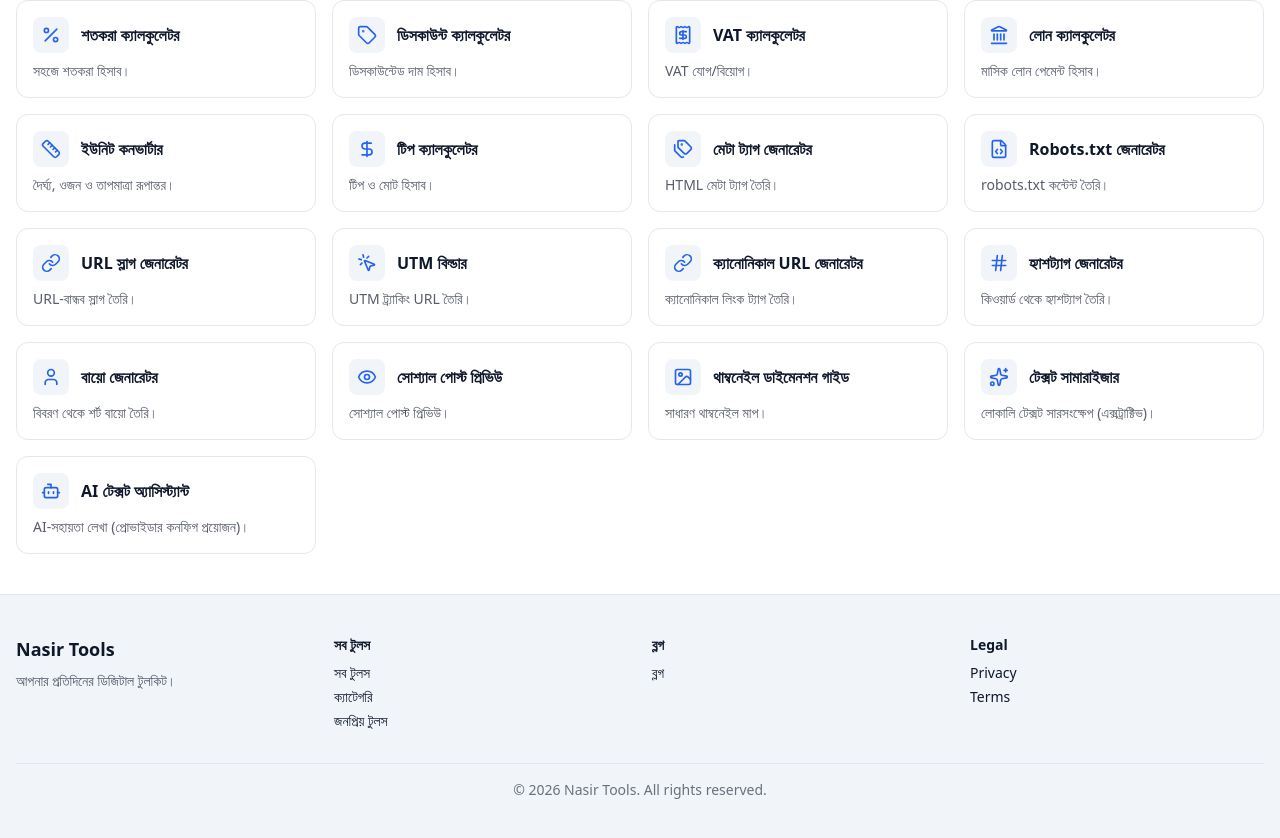
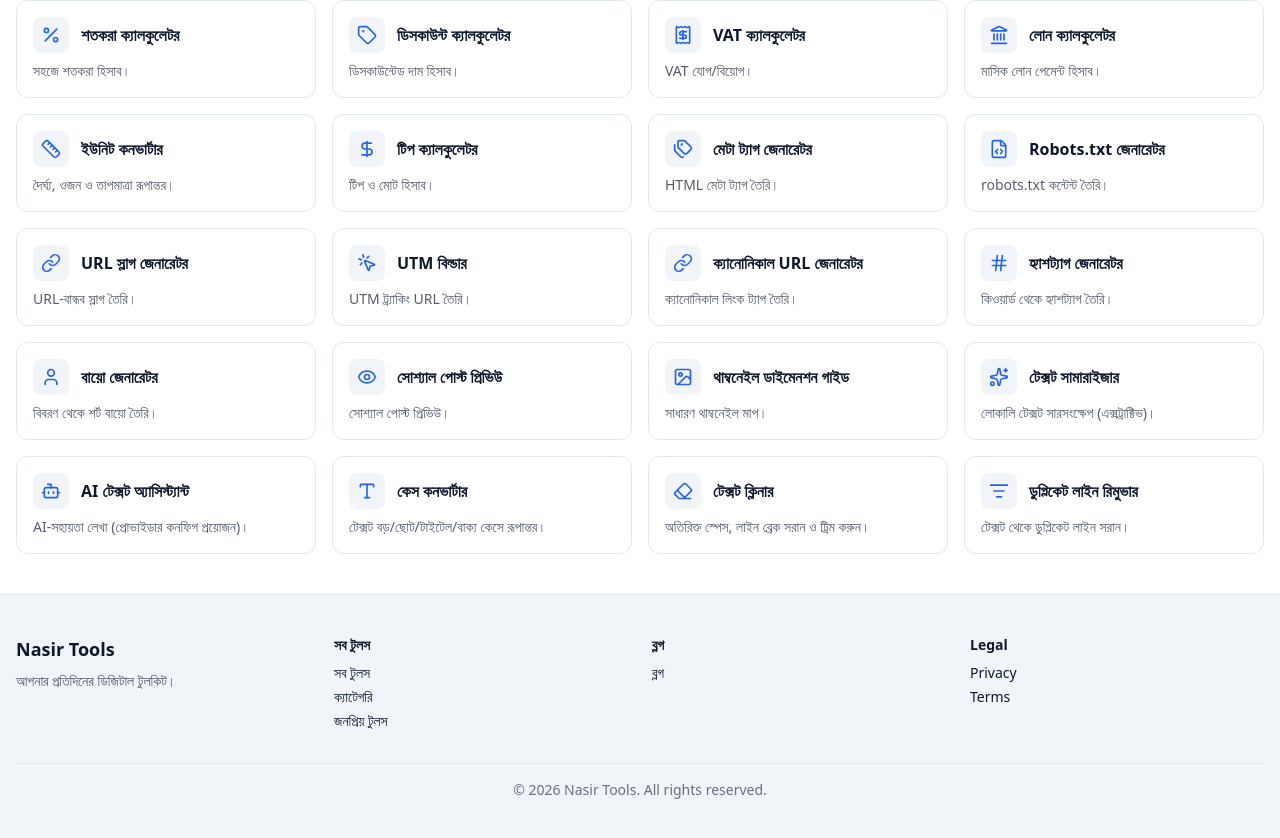
Before and after one commit to dipuakhando770/all-in-one-tool, a Next.js app: page /bn/tools in a window 1280 px wide. Shown: the part 617-1455 px from the top of the page. Built offline with nearby package versions, Linux system fonts and the light colour scheme.

Commit message:
Add 3 new text tools (case converter, text cleaner, duplicate line remover)

```diff
--- /dev/null
+++ b/src/tools/extra.ts
@@ -0,0 +1,76 @@
+import type { ToolDefinition } from "@/lib/tools/types";
+import type { Locale } from "@/lib/i18n";
+
+const L = (en: string, bn: string): Record<Locale, string> => ({ en, bn });
+const LI = (en: string[], bn: string[]): Record<Locale, string[]> => ({ en, bn });
+
+export const extraTools: ToolDefinition[] = [
+  {
+    id: "case-converter", slug: "case-converter", category: "text", icon: "Type",
+    name: L("Case Converter", "কেস কনভার্টার"),
+    description: L("Convert text to upper, lower, title or sentence case.", "টেক্সট বড়/ছোট/টাইটেল/বাক্য কেসে রূপান্তর।"),
+    inputSchema: [
+      { name: "text", label: L("Text", "টেক্সট"), type: "textarea", required: true },
+      { name: "mode", label: L("Mode", "মোড"), type: "select", options: [
+        { value: "upper", label: L("UPPERCASE", "বড় হাত") },
+        { value: "lower", label: L("lowercase", "ছোট হাত") },
+        { value: "title", label: L("Title Case", "টাইটেল কেস") },
+        { value: "sentence", label: L("Sentence case", "বাক্য কেস") },
+      ] },
+    ],
+    run: (input) => {
+      const t = String(input.text || "");
+      const mode = input.mode || "upper";
+      let out = t;
+      if (mode === "upper") out = t.toUpperCase();
+      else if (mode === "lower") out = t.toLowerCase();
+      else if (mode === "title") out = t.replace(/\w\S*/g, (w) => w.charAt(0).toUpperCase() + w.slice(1).toLowerCase());
+      else if (mode === "sentence") out = t.toLowerCase().replace(/(^\s*\w|[.!?]\s*\w)/g, (c) => c.toUpperCase());
+      return { kind: "text", value: out };
+    },
+    seoTitle: L("Case Converter", "কেস কনভার্টার"),
+    seoDescription: L("Convert text case online.", "অনলাইনে টেক্সট কেস রূপান্তর।"),
+    keywords: ["case converter", "uppercase", "lowercase"],
+    instructions: LI(["Paste text and choose mode."], ["টেক্সট পেস্ট করে মোড বেছে নিন।"]),
+    faqs: [],
+    related: ["word-counter"],
+  },
+  {
+    id: "text-cleaner", slug: "text-cleaner", category: "text", icon: "Eraser",
+    name: L("Text Cleaner", "টেক্সট ক্লিনার"),
+    description: L("Remove extra spaces, line breaks and trim text.", "অতিরিক্ত স্পেস, লাইন ব্রেক সরান ও ট্রিম করুন।"),
+    inputSchema: [{ name: "text", label: L("Text", "টেক্সট"), type: "textarea", required: true }],
+    run: (input) => {
+      const t = String(input.text || "");
+      const out = t.replace(/\s+/g, " ").trim();
+      return { kind: "text", value: out };
+    },
+    seoTitle: L("Text Cleaner", "টেক্সট ক্লিনার"),
+    seoDescription: L("Clean and normalize text.", "টেক্সট পরিষ্কার ও স্বাভাবিক করুন।"),
+    keywords: ["text cleaner", "remove spaces"],
+    instructions: LI(["Paste text and run."], ["টেক্সট পেস্ট করে চালান।"]),
+    faqs: [],
+    related: ["word-counter"],
+  },
+  {
+    id: "duplicate-line-remover", slug: "duplicate-line-remover", category: "text", icon: "ListFilter",
+    name: L("Duplicate Line Remover", "ডুপ্লিকেট লাইন রিমুভার"),
+    description: L("Remove duplicate lines from text.", "টেক্সট থেকে ডুপ্লিকেট লাইন সরান।"),
+    inputSchema: [{ name: "text", label: L("Text", "টেক্সট"), type: "textarea", required: true }],
+    run: (input) => {
+      const lines = String(input.text || "").split(/\n/);
+      const seen = new Set<string>();
+      const out: string[] = [];
+      for (const l of lines) {
+        if (!seen.has(l)) { seen.add(l); out.push(l); }
+      }
+      return { kind: "text", value: out.join("\n") };
+    },
+    seoTitle: L("Duplicate Line Remover", "ডুপ্লিকেট লাইন রিমুভার"),
+    seoDescription: L("Remove duplicate lines.", "ডুপ্লিকেট লাইন সরান।"),
+    keywords: ["duplicate line remover"],
+    instructions: LI(["Paste text and run."], ["টেক্সট পেস্ট করে চালান।"]),
+    faqs: [],
+    related: ["text-cleaner"],
+  },
+];
--- a/src/tools/registry.ts
+++ b/src/tools/registry.ts
@@ -5,6 +5,7 @@ import { calculatorTools } from "@/tools/calculator";
 import { seoTools } from "@/tools/seo";
 import { socialTools } from "@/tools/social";
 import { aiTools } from "@/tools/ai";
+import { extraTools } from "@/tools/extra";
 import type { ToolDefinition } from "@/lib/tools/types";
 
 export const allTools: ToolDefinition[] = [
@@ -15,6 +16,7 @@ export const allTools: ToolDefinition[] = [
   ...seoTools,
   ...socialTools,
   ...aiTools,
+  ...extraTools,
 ];
 
 export function getToolBySlug(slug: string) {
```
Also changed, not shown: 1 other file (tests, documents, lock files or other folders).
